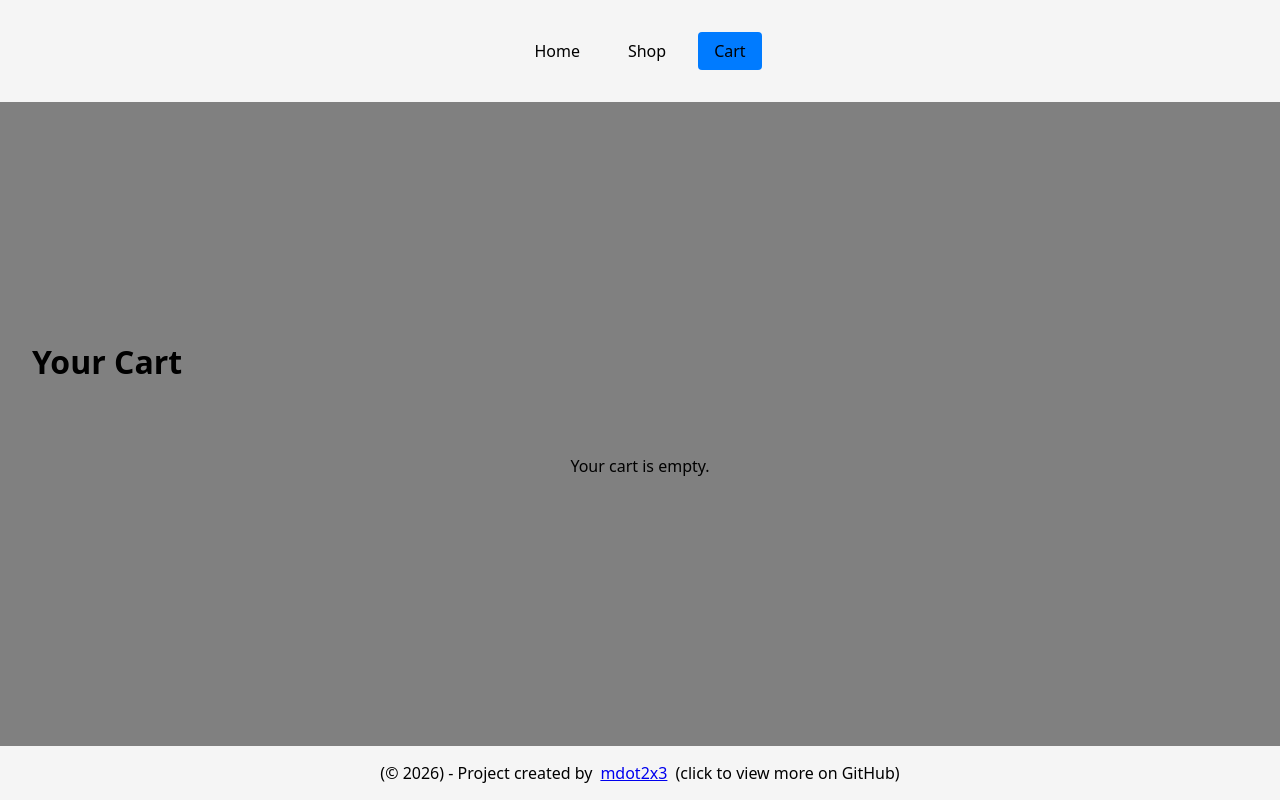
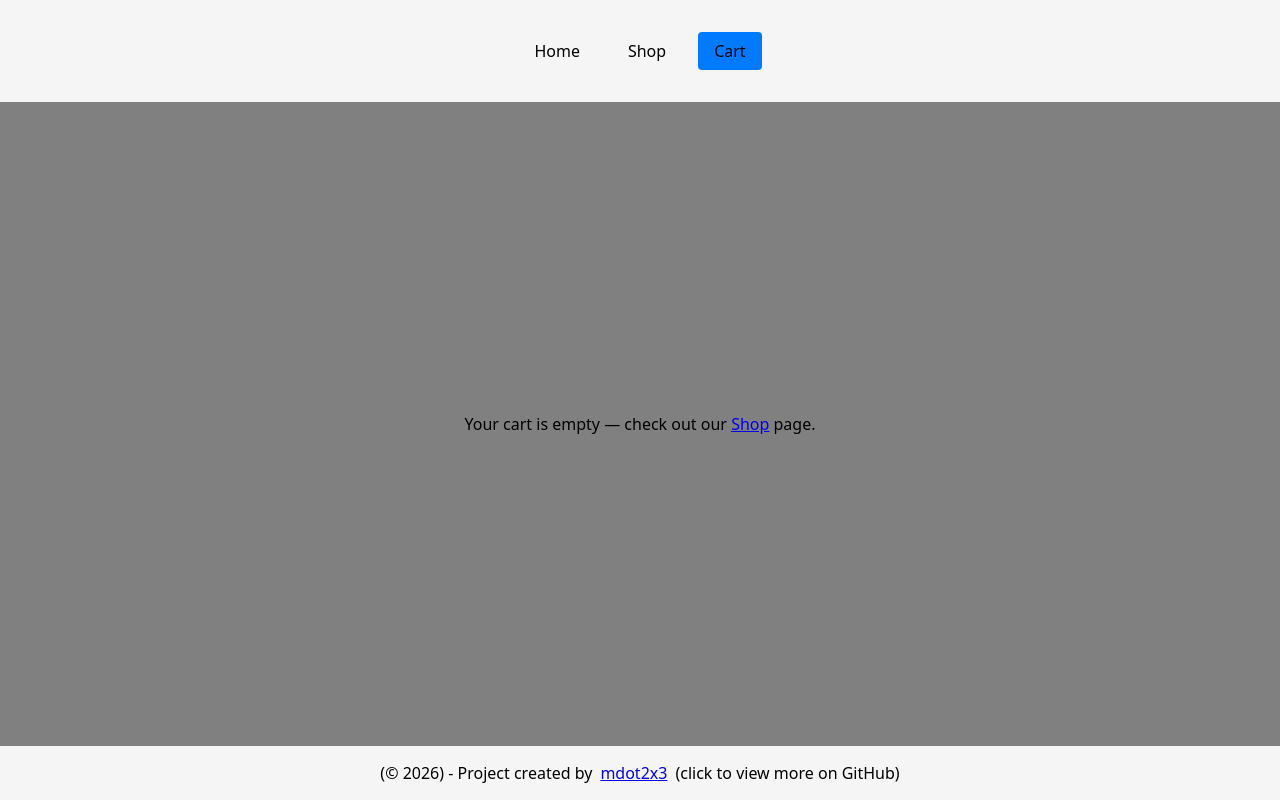
Before and after one commit to mdot2x3/shopping-cart, a React (Vite) app: page /cart in a window 1280 px wide. Built offline with nearby package versions, Linux system fonts and the light colour scheme.

Commit message:
style: change empty cart text
hide Cart title when cart is empty and instead
just display the cart is empty text.

add a link to the Shop page in the empty cart
text.

```diff
--- a/src/pages/Cart.jsx
+++ b/src/pages/Cart.jsx
@@ -15,12 +15,13 @@ function Cart() {
 
   return (
     <div className={styles.cart}>
-      <h1 className={styles.cartTitle}>Your Cart</h1>
-
       {cart.length === 0 ? (
-        <p className={styles.emptyState}>Your cart is empty.</p>
+        <p className={styles.emptyState}>
+          Your cart is empty — check out our <Link to="/shop">Shop</Link> page.
+        </p>
       ) : (
         <>
+          <h1 className={styles.cartTitle}>Your Cart</h1>
           <div className={styles.itemsColumn}>
             {cart.map((item) => (
               <CartItem
```
